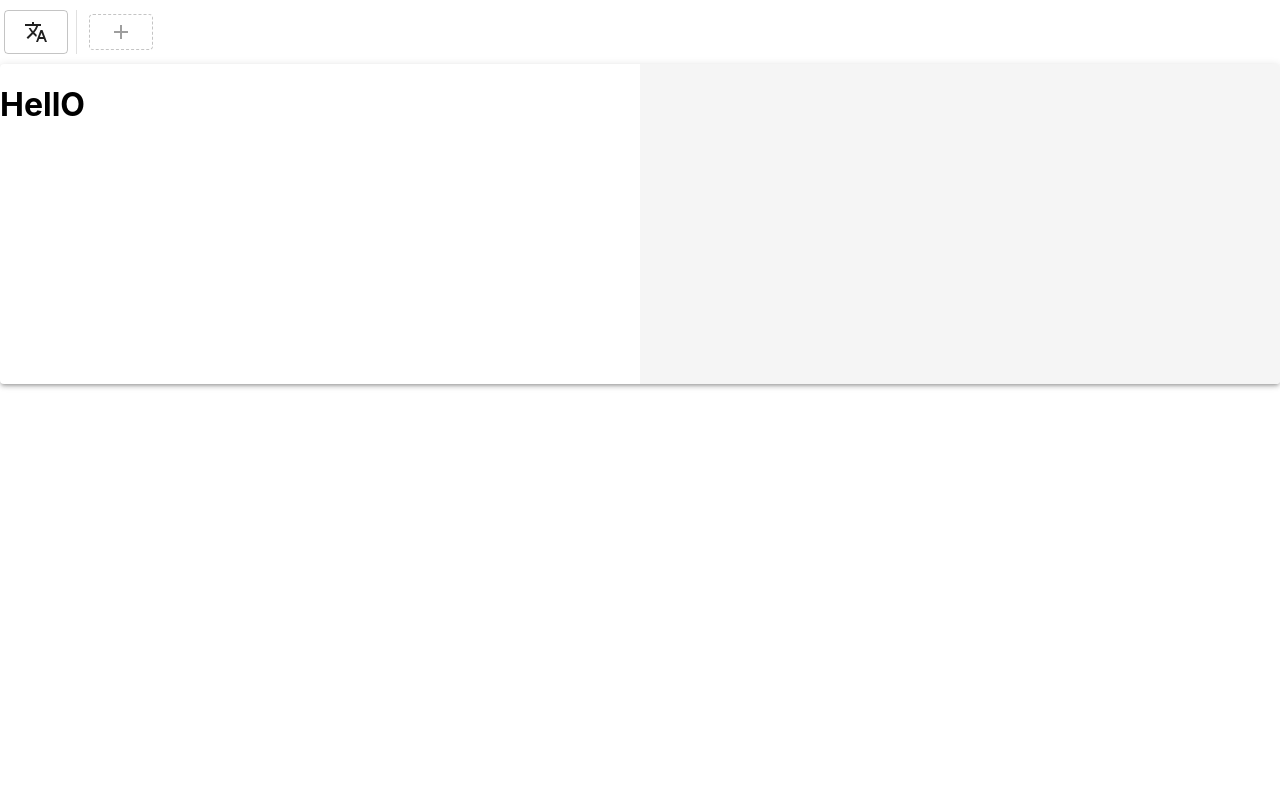
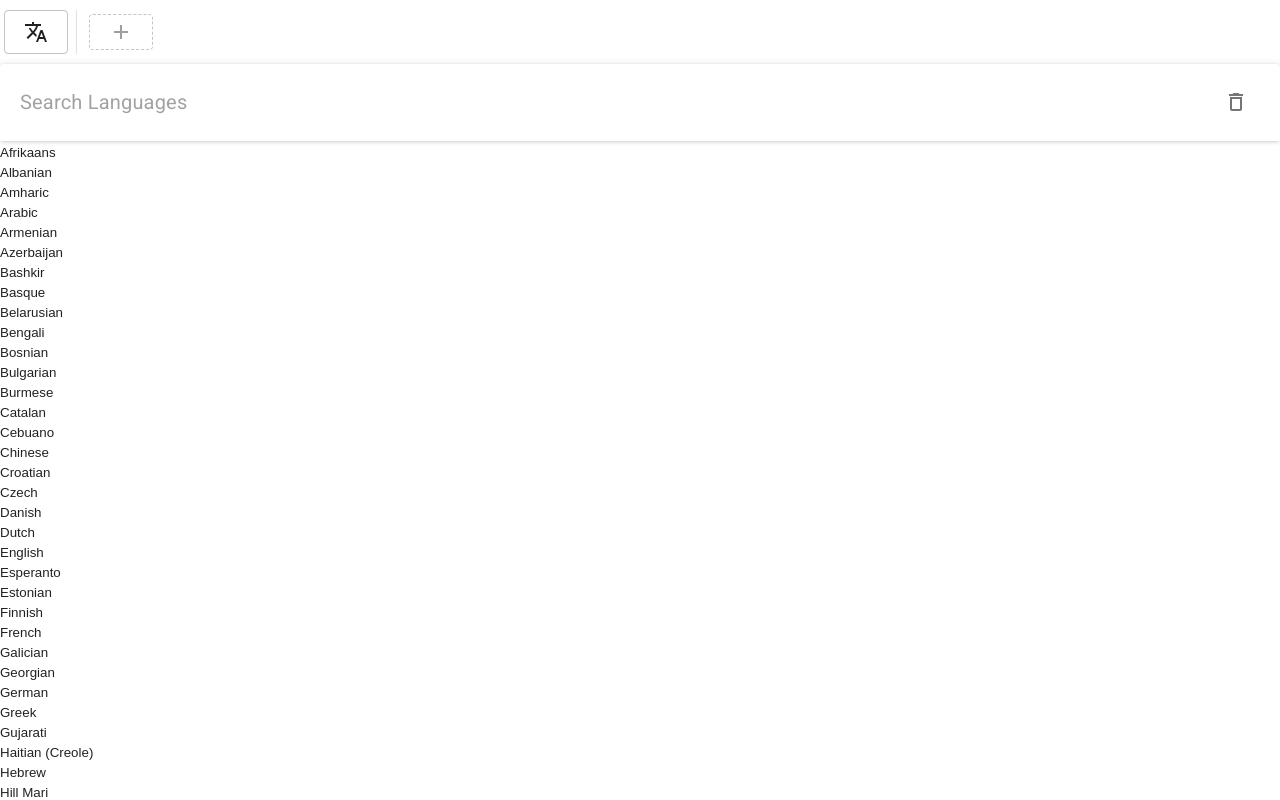
Before and after one commit to betafcc/in-other-words, a React (Create React App) app: page / in a window 1280 px wide. Both pictures are taken after a click on the button 121 px from the left and 32 px from the top of the page. Shown: the top 800 px of the page. Built offline with nearby package versions, Linux system fonts and the light colour scheme.

Commit message:
language bar working

```diff
--- a/src/components/InOtherWords.tsx
+++ b/src/components/InOtherWords.tsx
@@ -63,6 +63,7 @@ const useStyles = makeStyles((theme) => ({
 
   languageSearch: {
     position: 'absolute',
+    width: '100%',
     top: 0,
   },
 
@@ -124,6 +125,7 @@ export const InOtherWords: FC<State & Dispatchers> = ({
         <Languages
           languages={languages}
           running={running}
+          editing={editing}
           done={done}
           focused={focused}
           focus={focus}
@@ -158,8 +160,9 @@ export const InOtherWords: FC<State & Dispatchers> = ({
 }
 
 export const Languages: FC<
-  Pick<State, 'languages' | 'running' | 'done' | 'focused'> & Pick<Dispatchers, 'focus'>
-> = ({ languages, running, done, focused, focus }) => {
+  Pick<State, 'languages' | 'running' | 'editing' | 'done' | 'focused'> &
+    Pick<Dispatchers, 'focus'>
+> = ({ languages, running, editing, done, focused, focus }) => {
   const classes = useStyles()
 
   return (
@@ -167,7 +170,7 @@ export const Languages: FC<
       {languages.map((code, i) => (
         <LanguageButton
           key={`${code}-${i}`}
-          status={languageButtonState({ running, done, focused }, i)}
+          status={languageButtonState({ running, done, focused, editing }, i)}
           code={code}
           onClick={() => focus(i)}
         />
@@ -180,7 +183,7 @@ export const Languages: FC<
 }
 
 const languageButtonState: (
-  state: Pick<State, 'running' | 'done' | 'focused'>,
+  state: Pick<State, 'running' | 'editing' | 'done' | 'focused'>,
   i: number
 ) => 'default' | 'focused' | 'done' | 'loading' | 'waiting' = (state, i) => {
   if (state.running) {
@@ -188,7 +191,7 @@ const languageButtonState: (
     else if (i === state.done) return 'loading'
     else return 'waiting'
   } else {
-    if (i === state.focused) return 'focused'
+    if (state.editing && i === state.focused) return 'focused'
     else return 'default'
   }
 }
--- a/src/components/LanguageButton.tsx
+++ b/src/components/LanguageButton.tsx
@@ -8,16 +8,13 @@ const useStyles = makeStyles((theme) => ({
   default: {},
   focused: {
     borderColor: '#000',
-    borderWidth: '2px',
   },
   done: {
     borderColor: theme.palette.success.light,
-    borderWidth: '2px',
     pointerEvents: 'none',
   },
   loading: {
     borderColor: theme.palette.warning.light,
-    borderWidth: '2px',
     pointerEvents: 'none',
   },
   waiting: {
--- a/src/components/LanguageSearch.tsx
+++ b/src/components/LanguageSearch.tsx
@@ -1,4 +1,33 @@
 import React, { FC } from 'react'
+import { makeStyles } from '@material-ui/core/styles'
+import InputBase, { InputBaseProps } from '@material-ui/core/InputBase'
+import ButtonBase, { ButtonBaseProps } from '@material-ui/core/ButtonBase'
+import DeleteIcon from '@material-ui/icons/DeleteOutline'
+import Paper from '@material-ui/core/Paper'
+import { InputAdornment, IconButton } from '@material-ui/core'
+import { languages } from '../Translator'
+
+const useStyles = makeStyles((theme) => ({
+  root: {},
+
+  input: {
+    fontSize: theme.typography.h6.fontSize,
+    width: '100%',
+    padding: '1em',
+    boxShadow: '0 2px 4px -1px rgba(0,0,0,0.2)',
+  },
+
+  default: {},
+  selected: {
+    background: 'blue',
+  },
+
+  options: {
+    margin: 0,
+    padding: 0,
+    listStyle: 'none',
+  },
+}))
 
 export type LanguageSearchProps = {
   searchValue: string
@@ -8,6 +37,43 @@ export type LanguageSearchProps = {
   onRemove: () => void
 }
 
-export const LanguageSearch: FC<LanguageSearchProps> = () => {
-  return <h1>HellO</h1>
+export const LanguageSearch: FC<LanguageSearchProps> = ({
+  searchValue,
+  selected,
+  onSearchValueChange,
+  onSelect,
+  onRemove,
+}) => {
+  const classes = useStyles()
+  const searchValueLower = searchValue.toLowerCase()
+
+  return (
+    <Paper className={classes.root}>
+      <InputBase
+        className={classes.input}
+        placeholder='Search Languages'
+        value={searchValue}
+        onChange={(e) => onSearchValueChange(e.target.value)}
+        endAdornment={
+          <InputAdornment position='end'>
+            <IconButton onClick={(_) => onRemove()}>
+              <DeleteIcon />
+            </IconButton>
+          </InputAdornment>
+        }
+      />
+      <ul className={classes.options}>
+        {languages
+          .filter((e) => e.name.toLowerCase().match(searchValueLower))
+          .map((e) => (
+            <li
+              key={e.code}
+              className={e.code === selected ? classes.selected : classes.default}
+            >
+              <ButtonBase onClick={(_) => onSelect(e.code)}>{e.name}</ButtonBase>
+            </li>
+          ))}
+      </ul>
+    </Paper>
+  )
 }
--- a/src/program.ts
+++ b/src/program.ts
@@ -40,10 +40,11 @@ export type Action =
 export const reducer = asReducer<State, Action>((s, a) => {
   switch (a.type) {
     case 'addLanguage':
-      return { editing: false, languages: [...s.languages, a.payload] }
+      return { editing: false, searchValue: '', languages: [...s.languages, a.payload] }
     case 'removeLanguage':
       return {
         editing: false,
+        searchValue: '',
         languages: s.languages
           .slice(0, s.focused)
           .concat(s.languages.slice(s.focused + 1)),
@@ -51,6 +52,7 @@ export const reducer = asReducer<State, Action>((s, a) => {
     case 'editLanguage':
       return {
         editing: false,
+        searchValue: '',
         languages: s.languages.map((e, i) => (s.focused !== i ? e : a.payload)),
       }
     case 'setInput':
```
